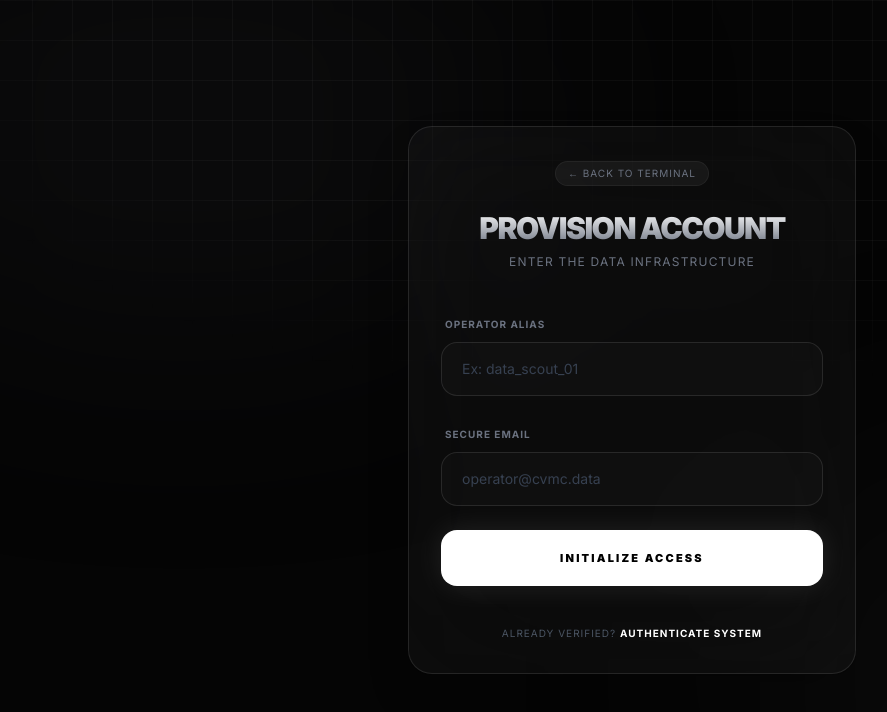
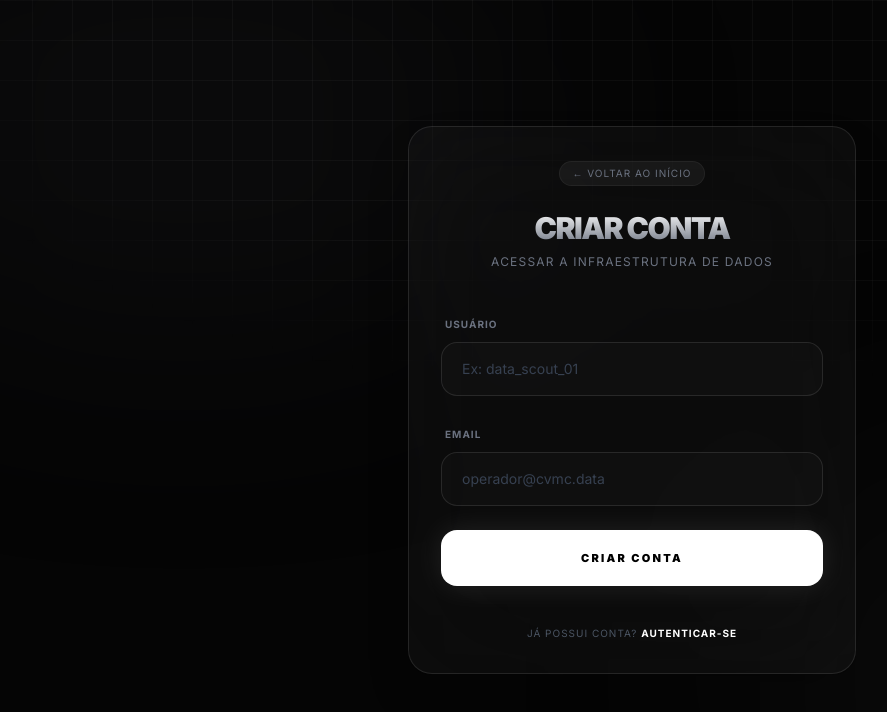
Before and after one commit to gustavoalikan1910/cmvm, a Next.js app in the folder website/: page /cadastro in a window 1280 px wide. Shown: the top 712 px of the page, without its empty margins (8-895 px from the left). Built offline with nearby package versions, Linux system fonts and the light colour scheme.

Commit message:
feat: translate register page text to Portuguese

```diff
--- a/website/app/cadastro/page.jsx
+++ b/website/app/cadastro/page.jsx
@@ -34,13 +34,13 @@ export default function Cadastro() {
 
         <div className="text-center mb-10">
           <a href="/" className="inline-block px-3 py-1 rounded-full border border-white/5 bg-white/5 text-[10px] uppercase tracking-widest text-gray-500 hover:text-white transition-colors mb-6">
-            ← Back to Terminal
+            ← Voltar ao Início
           </a>
           <h2 className="text-3xl font-black tracking-tighter bg-gradient-to-b from-white to-gray-500 bg-clip-text text-transparent">
-            PROVISION ACCOUNT
+            CRIAR CONTA
           </h2>
           <p className="text-gray-500 mt-2 text-xs uppercase tracking-widest">
-            Enter the data infrastructure
+            Acessar a infraestrutura de dados
           </p>
         </div>
 
@@ -58,7 +58,7 @@ export default function Cadastro() {
 
         <form onSubmit={submit} className="space-y-6">
           <div className="space-y-2">
-            <label className="text-[10px] uppercase tracking-widest font-bold text-gray-500 ml-1">Operator Alias</label>
+            <label className="text-[10px] uppercase tracking-widest font-bold text-gray-500 ml-1">Usuário</label>
             <input
               type="text"
               value={username}
@@ -70,25 +70,25 @@ export default function Cadastro() {
           </div>
 
           <div className="space-y-2">
-            <label className="text-[10px] uppercase tracking-widest font-bold text-gray-500 ml-1">Secure Email</label>
+            <label className="text-[10px] uppercase tracking-widest font-bold text-gray-500 ml-1">Email</label>
             <input
               type="email"
               value={email}
               onChange={e => setEmail(e.target.value)}
               required
               className="w-full px-5 py-4 bg-white/[0.02] border border-white/10 rounded-2xl text-white placeholder-gray-700 focus:outline-none focus:border-white/30 transition-all text-sm"
-              placeholder="operator@cvmc.data"
+              placeholder="operador@cvmc.data"
             />
           </div>
 
           <button type="submit" disabled={loading} className={`w-full py-5 text-[11px] uppercase tracking-[0.2em] font-black rounded-2xl transition-all duration-300 shadow-[0_0_30px_rgba(255,255,255,0.05)] ${loading ? 'bg-gray-800 text-gray-500 cursor-not-allowed' : 'bg-white text-black hover:bg-gray-200 hover:scale-[1.01] shadow-[0_0_30px_rgba(255,255,255,0.1)]'}`}>
-            {loading ? 'Provisioning...' : 'Initialize Access'}
+            {loading ? 'Criando...' : 'Criar conta'}
           </button>
         </form>
 
         <div className="mt-10 text-center">
           <p className="text-[10px] uppercase tracking-widest text-gray-600">
-            Already verified? <a href="/login" className="text-white font-bold hover:underline decoration-white/30 underline-offset-4">Authenticate System</a>
+            Já possui conta? <a href="/login" className="text-white font-bold hover:underline decoration-white/30 underline-offset-4">Autenticar-se</a>
           </p>
         </div>
       </div>
```
